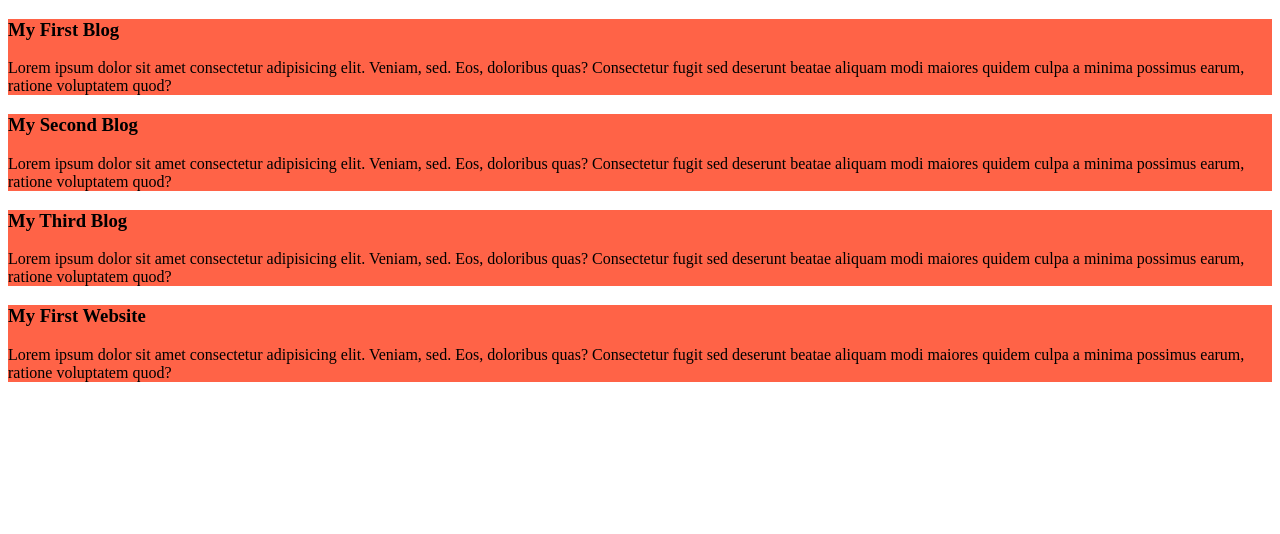
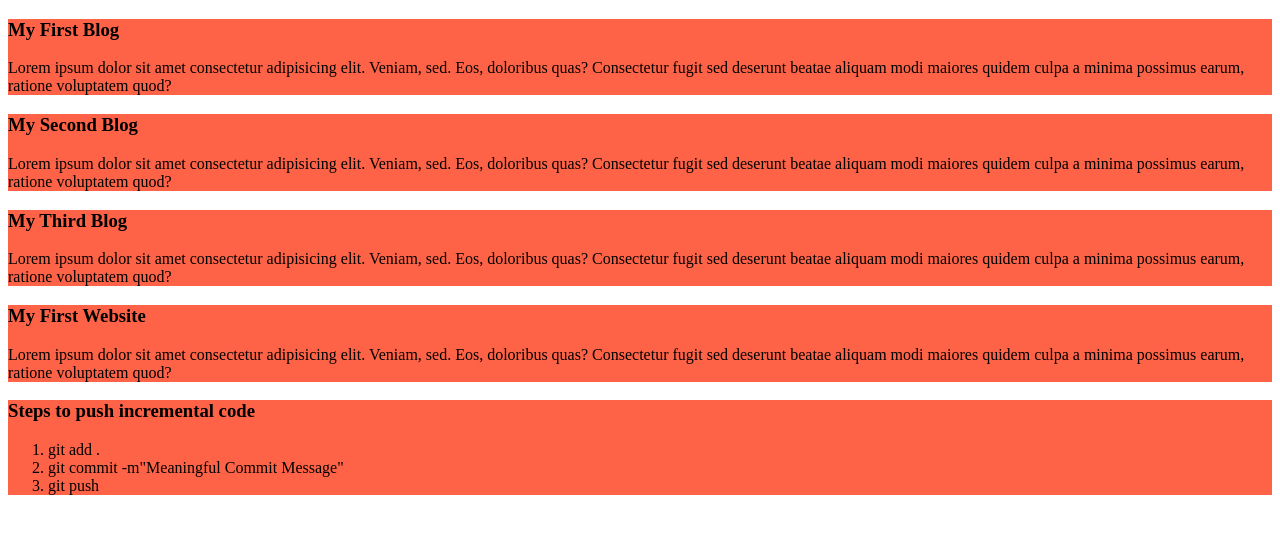
Before and after one commit to azimugv/my-simple-website, a plain HTML site: page index.html in a window 1280 px wide. Drawn offline with Linux system fonts and the light colour scheme.

Commit message:
Git Steps

```diff
--- a/index.html
+++ b/index.html
@@ -23,5 +23,13 @@
         <h3>My First Website</h3>
         <p>Lorem ipsum dolor sit amet consectetur adipisicing elit. Veniam, sed. Eos, doloribus quas? Consectetur fugit sed deserunt beatae aliquam modi maiores quidem culpa a minima possimus earum, ratione voluptatem quod?</p>
     </div>
+    <div>
+        <h3>Steps to push incremental code</h3>
+        <ol>
+            <li>git add .</li>
+            <li>git commit -m"Meaningful Commit Message"</li>
+            <li>git push</li>
+        </ol>
+    </div>
 </body>
 </html>
```
